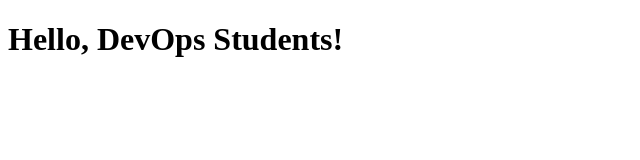
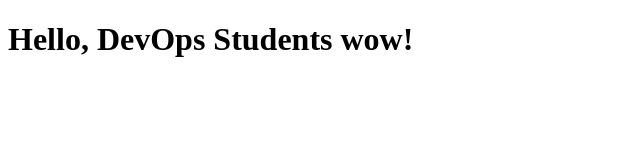
Before and after one commit to Bhavani4444/sample-web-application, a plain HTML site: page index.html in a window 1280 px wide. Shown: the whole page, without its empty margins (0-640 px from the left). Drawn offline with Linux system fonts and the light colour scheme.

Commit message:
Update index.html

```diff
--- a/index.html
+++ b/index.html
@@ -4,6 +4,6 @@
     <title>Sample Web App</title>
 </head>
 <body>
-    <h1>Hello, DevOps Students!</h1>
+    <h1>Hello, DevOps Students wow!</h1>
 </body>
 </html>
```
